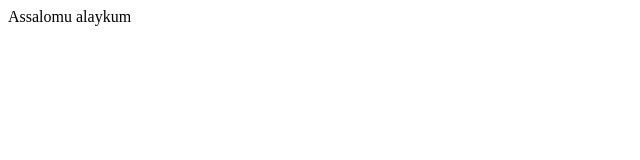
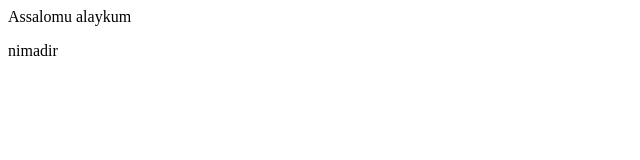
Before and after one commit to JaMeS-18-18/47-dars, a plain HTML site: page index.html in a window 1280 px wide. Shown: the full height of the page, 0-640 px from the left. Drawn offline with Linux system fonts and the light colour scheme.

Commit message:
indexni ozgartirdim

```diff
--- a/index.html
+++ b/index.html
@@ -9,5 +9,6 @@
 </head>
 <body>
   Assalomu alaykum
+  <p>nimadir</p>
 </body>
 </html>
```
